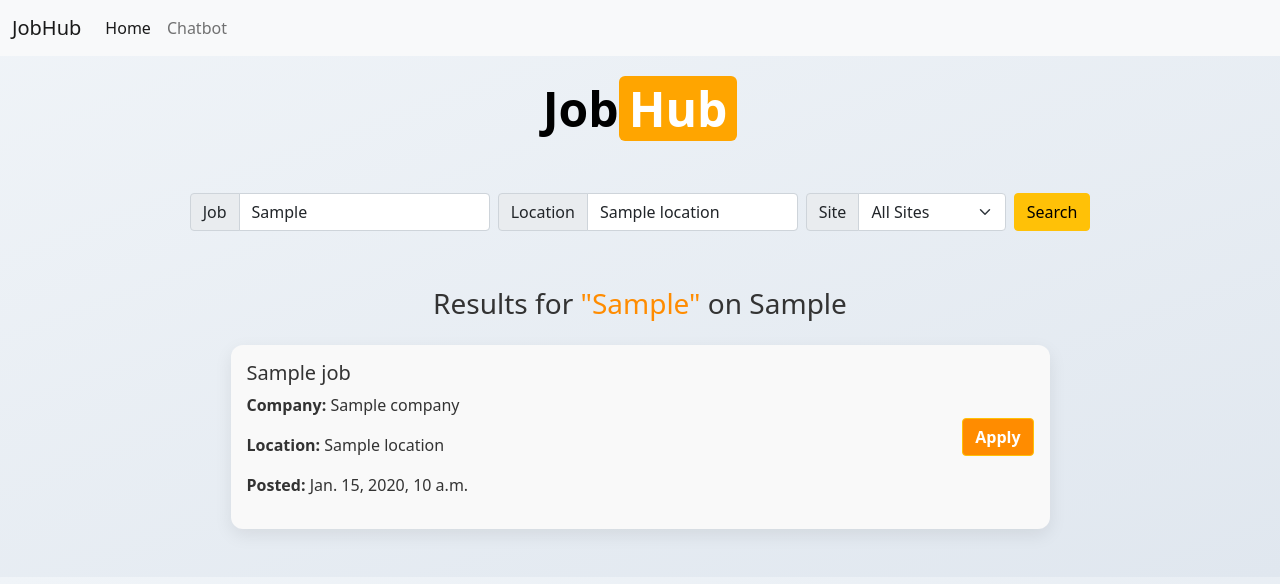
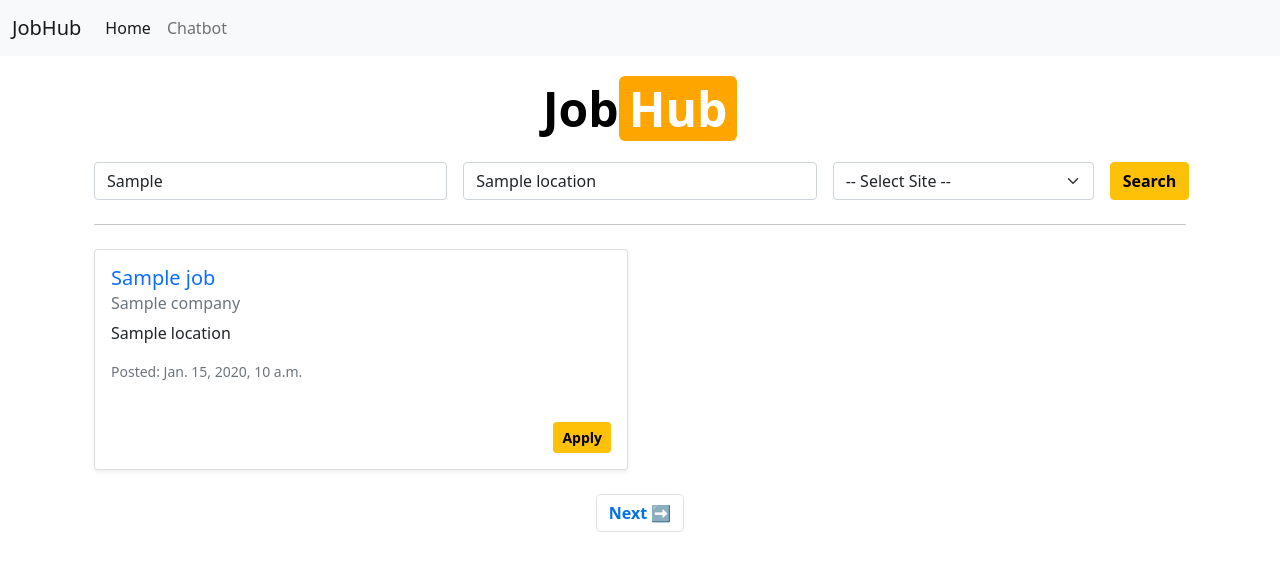
Before and after one commit to punitsinha23/Jobhub, a Django app: template JobHub_app/templates/home.html in a window 1280 px wide. Shown: the top 584 px of the page. Run offline with Django 5.2, Linux system fonts and the light colour scheme; the template is opened without the code that fills it: most values are stand-ins (such as "Sample title", 1, 10 or a date in 2020).

Commit message:
added sites

```diff
--- a/JobHub_app/static/main.css
+++ b/JobHub_app/static/main.css
@@ -28,3 +28,92 @@
     width: 80%;
     margin:8px;
 }
+
+/* Search form */
+.search-form {
+    display: flex;
+    gap: 10px;
+    margin-bottom: 20px;
+}
+
+.search-form input,
+.search-form select {
+    padding: 8px;
+    border: 1px solid #ccc;
+    border-radius: 6px;
+}
+
+.search-form button {
+    padding: 8px 15px;
+    background: #ff6600;
+    color: white;
+    border: none;
+    border-radius: 6px;
+    cursor: pointer;
+    font-weight: bold;
+}
+
+.search-form button:hover {
+    background: #e65c00;
+}
+
+/* Job list */
+.job-list {
+    display: flex;
+    flex-direction: column;
+    gap: 15px;
+}
+
+.job-card {
+    display: flex;
+    justify-content: space-between;
+    align-items: center;
+    border: 1px solid #ddd;
+    border-radius: 8px;
+    padding: 15px;
+    background: #fafafa;
+    box-shadow: 0 2px 4px rgba(0,0,0,0.1);
+}
+
+.job-info h3 {
+    margin: 0;
+    color: #333;
+}
+
+.job-info p {
+    margin: 3px 0;
+    color: #555;
+}
+
+.job-info .posted {
+    font-size: 0.9em;
+    color: #888;
+}
+
+/* Apply button */
+.apply-btn {
+    padding: 10px 20px;
+    background: #ff6600;
+    color: white;
+    text-decoration: none;
+    font-weight: bold;
+    border-radius: 6px;
+    transition: background 0.3s;
+}
+
+.apply-btn:hover {
+    background: #e65c00;
+}
+
+/* Pagination */
+.pagination {
+    margin-top: 20px;
+    text-align: center;
+}
+
+.pagination a {
+    margin: 0 10px;
+    text-decoration: none;
+    color: #0073e6;
+    font-weight: bold;
+}
--- a/JobHub_app/templates/home.html
+++ b/JobHub_app/templates/home.html
@@ -1,72 +1,70 @@
-{% extends "base.html" %}
+{% extends 'base.html' %}
+{% load static %}
+{% block content %}
 
-{% block title %}Home | JobHub{% endblock %}
+<div class="container my-4">
 
-{% block content %}
-<div class="container" style="margin-top: 5%;">
-  <form class="d-flex flex-wrap justify-content-center" method="POST" action="{% url 'home' %}">
-    {% csrf_token %}
-
-    <div class="input-group mb-2 me-2 flex-fill" style="max-width: 300px;">
-      <span class="input-group-text">Job</span>
-      <input type="text" class="form-control" placeholder="Search jobs" name="job" value="{{ job_query }}">
+    <!-- Search Form -->
+    <form method="get" class="row g-3 align-items-center">
+        <div class="col-md-4">
+            <input type="text" class="form-control" name="job" placeholder="Job title" value="{{ job_query }}">
         </div>
-
-    <div class="input-group mb-2 me-2 flex-fill" style="max-width: 300px;">
-      <span class="input-group-text">Location</span>
-      <input type="text" class="form-control" placeholder="Location" name="location" value="{{ location }}">
+        <div class="col-md-4">
+            <input type="text" class="form-control" name="location" placeholder="Location" value="{{ location }}">
         </div>
-
-    <div class="input-group mb-2 me-2 flex-fill" style="max-width: 200px;">
-      <span class="input-group-text">Site</span>
-      <select class="form-select" name="site">
-        <option value="all" {% if selected_site == 'all' %}selected{% endif %}>All Sites</option>
-        {% for site in sites %}
-          <option value="{{ site }}" {% if selected_site == site %}selected{% endif %}>{{ site|capfirst }}</option>
-        {% endfor %}
+        <div class="col-md-3">
+            <select name="site" class="form-select">
+                <option value="">-- Select Site --</option>
+                <option value="linkedin" {% if selected_site == "linkedin" %}selected{% endif %}>LinkedIn</option>
+                <option value="internshala" {% if selected_site == "internshala" %}selected{% endif %}>Internshala</option>
+                <option value="remoteok" {% if selected_site == "remoteok" %}selected{% endif %}>Remoteok</option>
             </select>
         </div>
+        <div class="col-md-1 d-grid">
+            <button type="submit" class="btn btn-warning fw-bold">Search</button>
+        </div>
+    </form>
 
-    <button class="btn btn-warning mb-2" type="submit">Search</button>
-  </form>
-</div>
+    <hr class="my-4">
 
     {% if results %}
-<div class="mt-5 container">
-  <h3 class="text-center mb-4">Results for <span style="color:#ff8c00;">"{{ job_query }}"</span> on {{ selected_site|capfirst }}</h3>
-
-  <div class="d-flex flex-column align-items-center">
+        <!-- Job List -->
+        <div class="row row-cols-1 row-cols-md-2 g-4">
             {% for job in results %}
-      <div class="job-card mb-4 w-75 p-3 d-flex justify-content-between align-items-center flex-wrap">
-        <div class="flex-fill">
-          <h5>{{ job.title|default:"No Title" }}</h5>
-          <p><strong>Company:</strong> {{ job.company|default:"Unknown" }}</p>
-          {% if job.location %}<p><strong>Location:</strong> {{ job.location }}</p>{% endif %}
-          {% if job.posted %}<p><strong>Posted:</strong> {{ job.posted }}</p>{% endif %}
+                <div class="col">
+                    <div class="card shadow-sm h-100">
+                        <div class="card-body">
+                            <h5 class="card-title text-primary">{{ job.title }}</h5>
+                            <h6 class="card-subtitle mb-2 text-muted">{{ job.company }}</h6>
+                            <p class="card-text"><i class="bi bi-geo-alt-fill"></i> {{ job.location }}</p>
+                            <p class="text-secondary small">Posted: {{ job.posted }}</p>
                         </div>
-        <div class="mt-2 mt-md-0">
-          <a href="{{ job.url|default:'#' }}" target="_blank" class="btn btn-warning">Apply</a>
+                        <div class="card-footer bg-transparent border-0 text-end">
+                            <a href="{{ job.url }}" target="_blank" class="btn btn-sm btn-warning mb-2" style="font-weight: bold;">Apply</a>
+                        </div>
                     </div>
                 </div>
             {% endfor %}
         </div>
-</div>
-{% elif job_query %}
-<div class="mt-5 text-center text-muted">
-  No results found for "{{ job_query }}" on {{ selected_site|capfirst }}.
-</div>
+
+        <nav class="mt-4">
+    <ul class="pagination justify-content-center gap-3">
+        {% if page > 1 %}
+            <li class="page-item">
+                <a class="page-link" href="?job={{ job_query }}&location={{ location }}&site={{ selected_site }}&page={{ page|add:"-1" }}">⬅ Previous</a>
+            </li>
+        {% endif %}
+        <li class="page-item">
+            <a class="page-link" href="?job={{ job_query }}&location={{ location }}&site={{ selected_site }}&page={{ page|add:"1" }}">Next ➡</a>
+        </li>
+    </ul>
+</nav>
+
+
+    {% else %}
+        <div class="alert alert-info text-center">No jobs found. Try another search.</div>
     {% endif %}
 
-<style>
-body { background: linear-gradient(160deg, #f0f4f8, #e0e7ef); color: #333; }
-.job-card { background-color: #f9f9f9; border-radius: 12px; box-shadow: 0 6px 18px rgba(0,0,0,0.08); transition: transform 0.25s ease, box-shadow 0.25s ease; width: 100%; }
-.job-card:hover { transform: translateY(-5px); box-shadow: 0 12px 30px rgba(0,0,0,0.15); }
-.job-card a.btn { background-color: #ff8c00; color: #fff; font-weight: 600; transition: background-color 0.2s ease; }
-.job-card a.btn:hover { background-color: #e07b00; color: #fff; }
-@media (max-width: 576px) {
-  form .input-group { max-width: 100% !important; }
-  .job-card { flex-direction: column !important; align-items: flex-start !important; }
-  .job-card a { align-self: flex-end; margin-top: 10px; }
-}
-</style>
+</div>
+
 {% endblock %}
```
Also changed, not shown: JobHub_app/services/crawlers.py (+122 -152 lines), JobHub_app/views.py (+22 -33 lines). Lines whose indentation alone changed are shown as unchanged.
